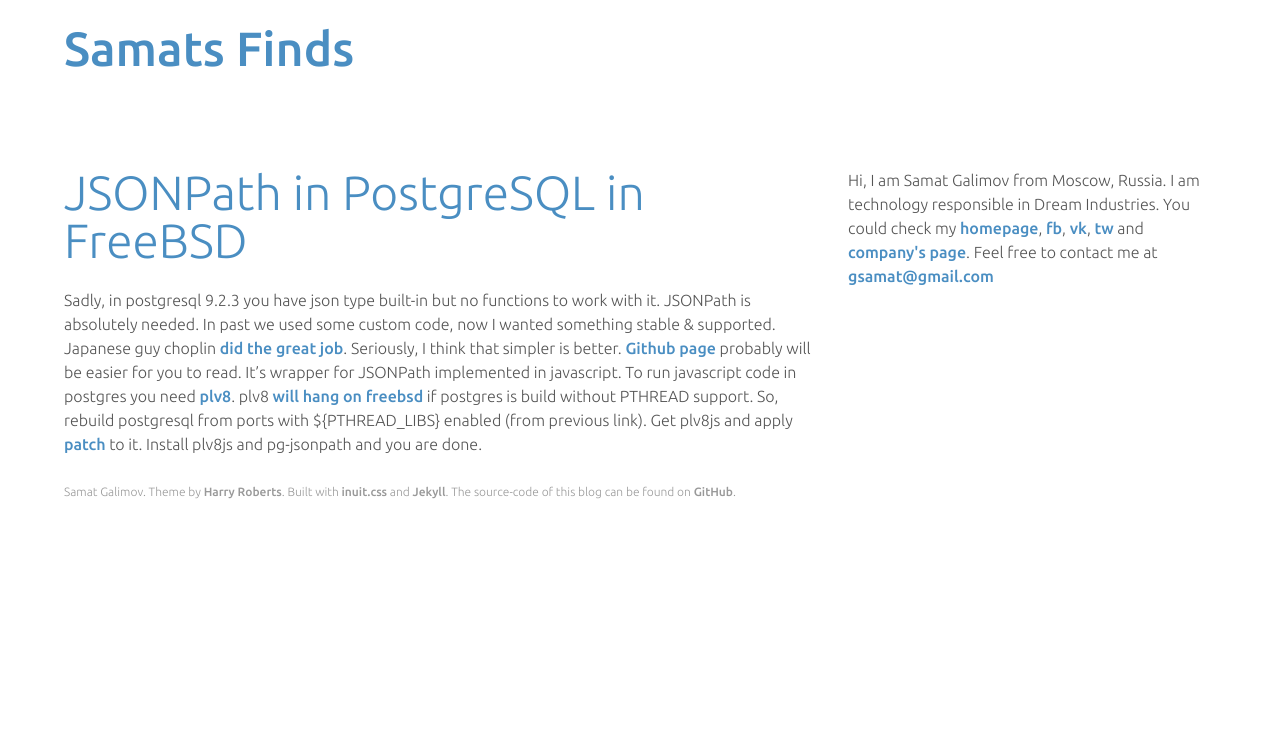
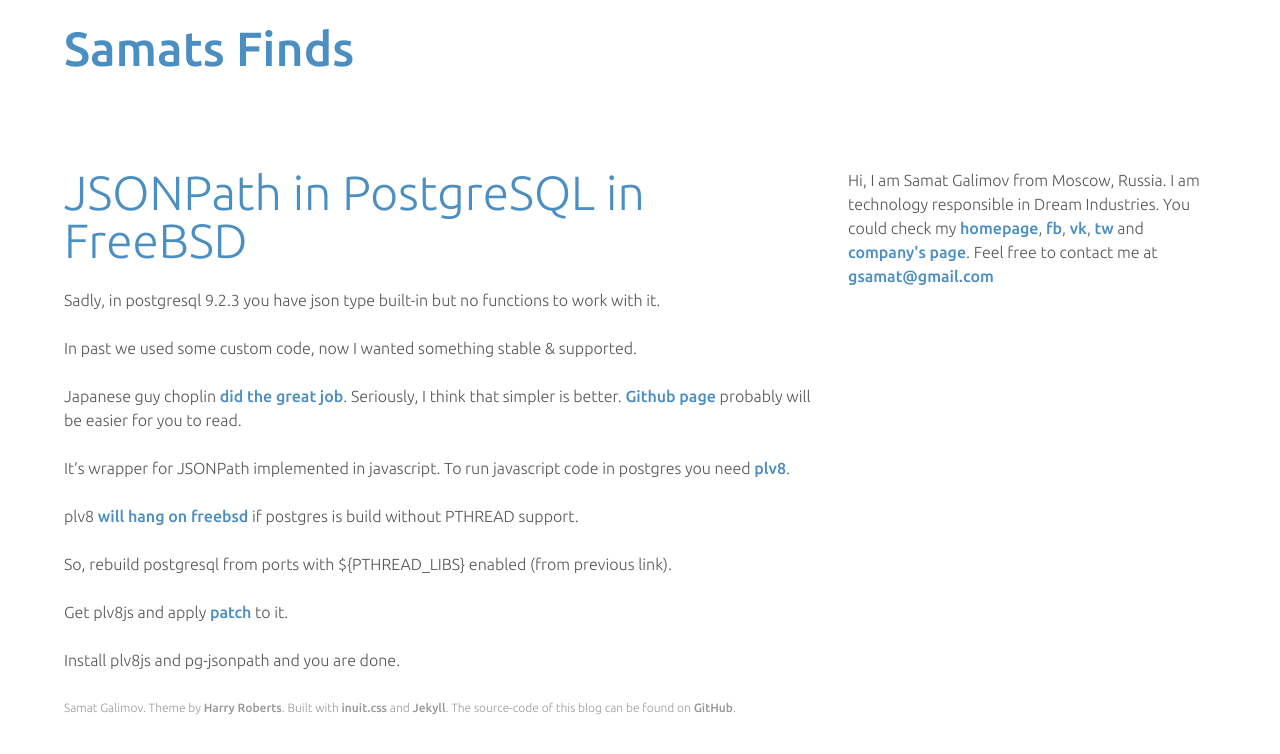
Before and after one commit to gsamat/blog, a Jekyll site: the page built from _posts/2013-04-02-JSONPath-in-PostgreSQL-in-FreeBSD.md, in a window 1280 px wide. Shown: the top 754 px of the page. Built offline with Jekyll 4.4.1, drawn with Linux system fonts in a browser that asks for light colours; Markdown is read by kramdown in place of the engine named in the settings.

Commit message:
some parag

```diff
--- a/_posts/2013-04-02-JSONPath-in-PostgreSQL-in-FreeBSD.md
+++ b/_posts/2013-04-02-JSONPath-in-PostgreSQL-in-FreeBSD.md
@@ -7,10 +7,17 @@ meta: via pg-jsonpath & plv8js
 # {{ page.title }}
 
 Sadly, in postgresql 9.2.3 you have json type built-in but no functions to work with it.
-JSONPath is absolutely needed. In past we used some custom code, now I wanted something stable & supported.
+
+In past we used some custom code, now I wanted something stable & supported.
+
 Japanese guy choplin [did the great job](http://www.chopl.in/blog/2012/12/21/introduction-of-pg-jsonpath/). Seriously, I think that simpler is better. [Github page](https://github.com/choplin/pg-jsonpath) probably will be easier for you to read.
+
 It's wrapper for JSONPath implemented in javascript. To run javascript code in postgres you need [plv8](http://code.google.com/p/plv8js/wiki/PLV8).
+
 plv8 [will hang on freebsd](http://lists.freebsd.org/pipermail/freebsd-ports-bugs/2013-February/248825.html) if postgres is build without PTHREAD support.
+
 So, rebuild postgresql from ports with ${PTHREAD_LIBS} enabled (from previous link).
+
 Get plv8js and apply [patch](http://code.google.com/p/plv8js/issues/detail?id=59) to it.
+
 Install plv8js and pg-jsonpath and you are done.
```
